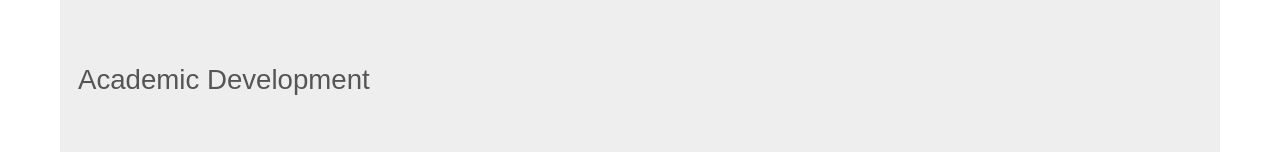
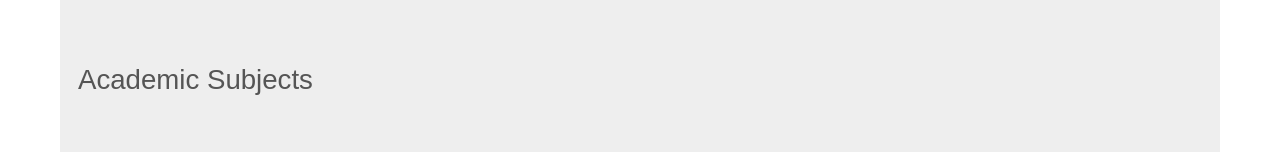
Before and after one commit to cse256-sp2021/information-foraging-cemcshane, a website: page files/curriculum_overview.html in a window 1280 px wide. Shown: the part 220-372 px from the top of the page. Drawn offline with nearby package versions, Linux system fonts and the light colour scheme; files that its build step writes are made by us from their sources; files whose address does not match are found by name.

Commit message:
change curriculum overview academic header

```diff
--- a/files/curriculum_overview.html
+++ b/files/curriculum_overview.html
@@ -35,7 +35,7 @@
       </div>
 
 
-      <button class="accordion"><h2>Academic Development</h2></button>
+      <button class="accordion"><h2>Academic Subjects</h2></button>
       <div class="panel main-panel">
         <button class="accordion inner-acc">Language</button>
         <div class="panel">
```
